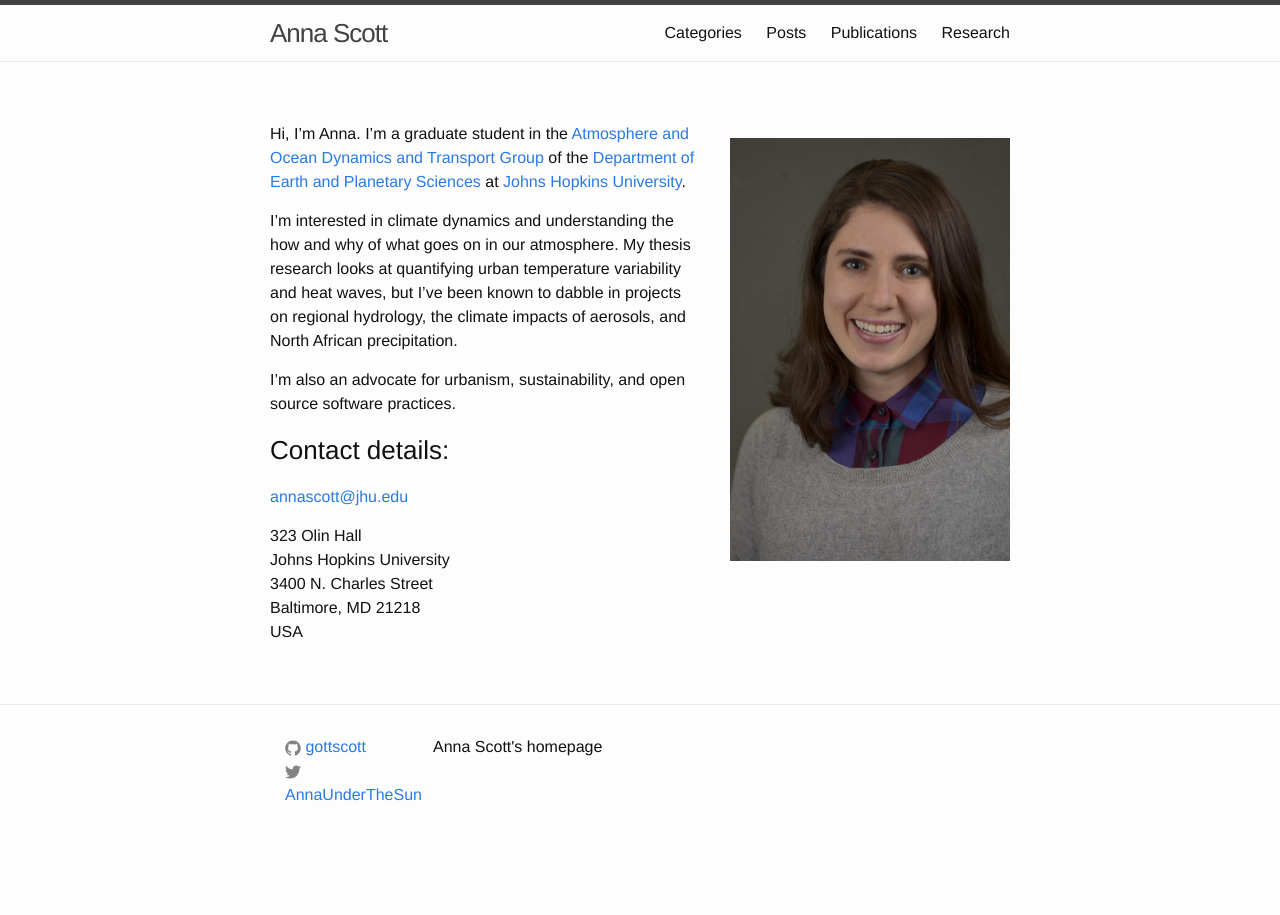
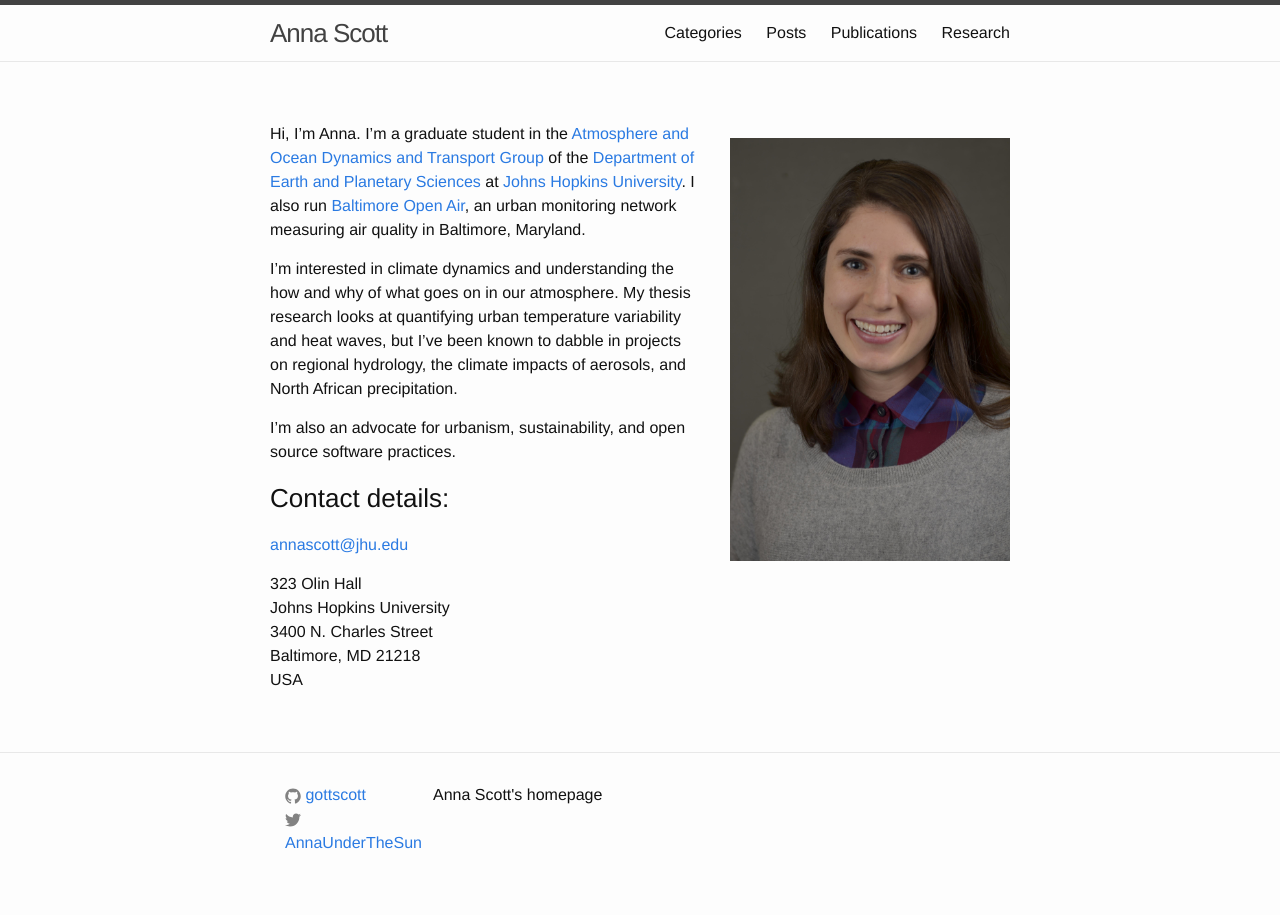
Before and after one commit to gottscott/gottscott.github.io, a Jekyll site: the page built from about.md, in a window 1280 px wide. Built offline with Jekyll 4.4.1, drawn with Linux system fonts in a browser that asks for light colours.

Commit message:
Update about.md

```diff
--- a/about.md
+++ b/about.md
@@ -9,7 +9,7 @@ title="This is what I look like irl."/>
 Hi, I'm Anna. I'm a graduate student in the [Atmosphere and Ocean Dynamics
 and Transport Group](http://sites.krieger.jhu.edu/waugh/) of the [Department of
 Earth and Planetary Sciences](http://eps.jhu.edu/) at [Johns Hopkins
-University](http://jhu.edu/).
+University](http://jhu.edu/). I also run [Baltimore Open Air](http://baltimoreopenair.github.io), an urban monitoring network measuring air quality in Baltimore, Maryland.
 
 I'm interested in climate dynamics and understanding the how and why of what goes on in our atmosphere. My thesis research looks at quantifying urban temperature variability and heat waves, but I've been known to dabble in projects on regional hydrology, the climate impacts of aerosols, and North African precipitation.
 
```
